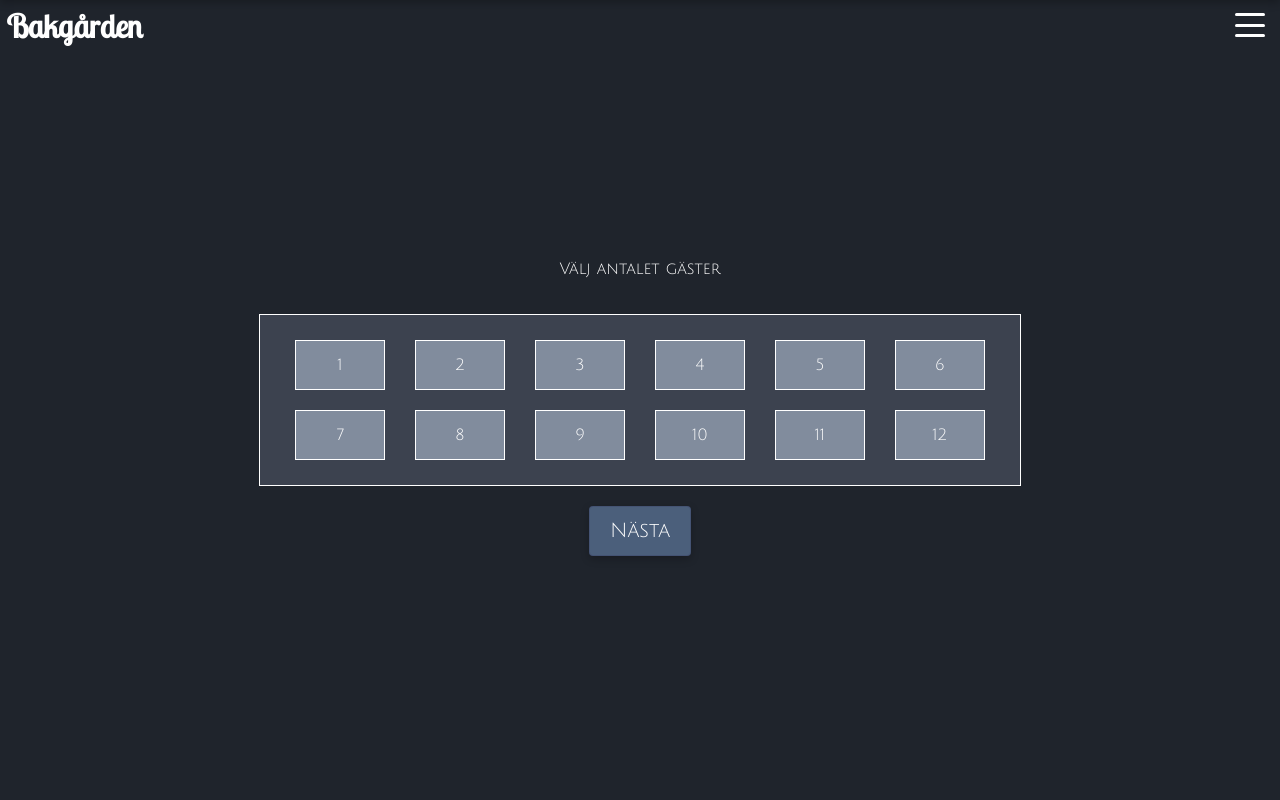
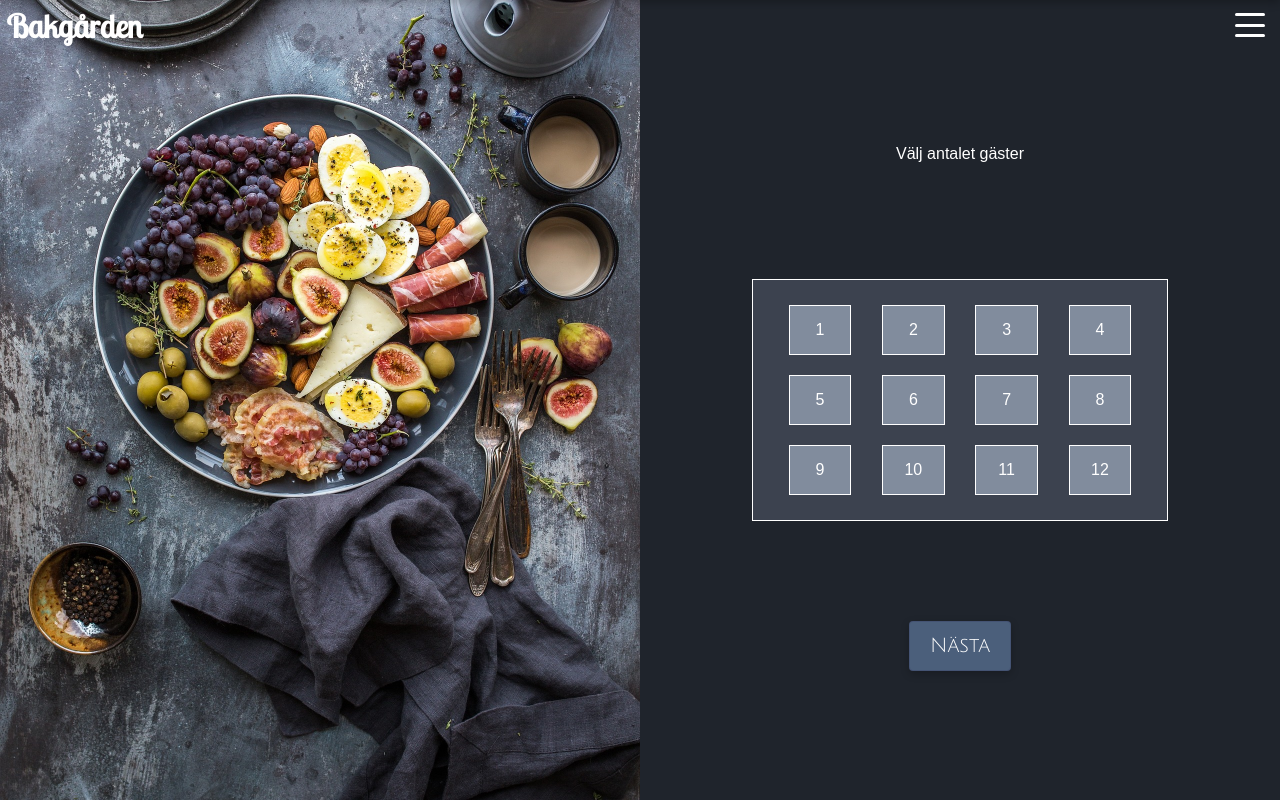
Before and after one commit to PetraElgemyr/restaurant-fullstack, a React (Vite) app in the folder fed22s-therestaurant/: page /booking in a window 1280 px wide. Built offline with nearby package versions, Linux system fonts and the light colour scheme; a web font is replaced by a local one.

Commit message:
(feat): add img to BookGuest-comp

```diff
--- a/fed22s-therestaurant/src/components/BookGuests.tsx
+++ b/fed22s-therestaurant/src/components/BookGuests.tsx
@@ -5,6 +5,11 @@ import { CurrentBookingContext } from "../contexts/BookingsContext";
 import { Button } from "./styled/Buttons";
 import { Input, StyledForm } from "./styled/Forms";
 import { GuestBox, GuestBoxWrapper, GuestWrapper } from "./styled/GuestBox";
+import {
+  ContactContainer,
+  ContactInfoContainer,
+} from "./styled/ContactContainer";
+import { ImageContainer } from "./styled/Containers";
 
 export interface IChooseGuests {
   goToCalendar: () => void;
@@ -111,8 +116,11 @@ export const BookGuests = ({ goToCalendar, isAdmin }: IChooseGuests) => {
 
   if (!isAdmin) {
     return (
-      <>
-        <GuestWrapper>
+      <ContactContainer>
+        <ImageContainer img={"src/assets/plate-figgs.jpg"}>
+          <img />
+        </ImageContainer>
+        <ContactInfoContainer>
           <p>Välj antalet gäster</p>
           <GuestBoxWrapper>
             {numberOfGuests.map((guest) => (
@@ -142,8 +150,8 @@ export const BookGuests = ({ goToCalendar, isAdmin }: IChooseGuests) => {
             Nästa
           </Button>
           {html}
-        </GuestWrapper>
-      </>
+        </ContactInfoContainer>
+      </ContactContainer>
     );
   } else {
     return (
--- a/fed22s-therestaurant/src/components/styled/GuestBox.tsx
+++ b/fed22s-therestaurant/src/components/styled/GuestBox.tsx
@@ -9,7 +9,7 @@ export const GuestWrapper = styled.div`
   display: flex;
   flex-direction: column;
   align-items: center;
-  width: 95vw;
+  width: 95%;
   gap: 20px;
   font-family: "Julius Sans One", sans-serif;
   color: white;
```
